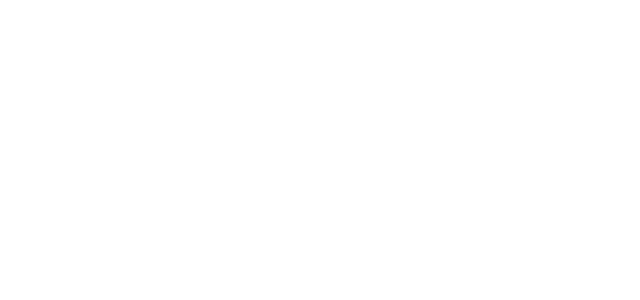
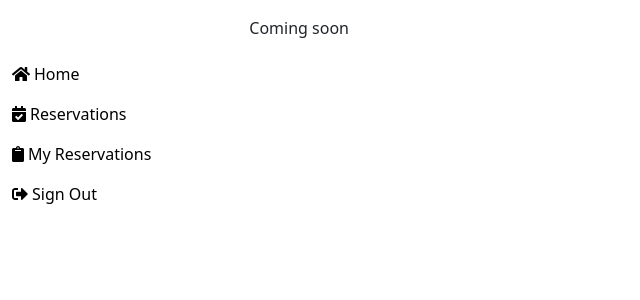
Before and after one commit to mariordgez/Final-Capstone-React, a React (Create React App) app: page /reservations in a window 1280 px wide. Before the commit this address had no page. Shown: the top 300 px of the page, without its empty margins (0-640 px from the left). Built offline with nearby package versions, Linux system fonts and the light colour scheme.

Commit message:
Add routing to navbar

```diff
--- a/src/App.js
+++ b/src/App.js
@@ -5,6 +5,8 @@
 import HomePage from './components/homepage/HomePage';
 import LoginForm from './components/login/loginForm';
 import Detail from './components/Detail';
+import Reservations from './components/Reservations/reservations';
+import MyReservations from './components/Reservations/myReservations';
 import './App.css';
 import Navbar from './components/Navbar/navbar';
 
@@ -35,6 +37,8 @@
             />
           )}
           <Route path="/detail/cars/:carid" element={<Navbar Page={Detail} />} />
+          <Route path="/reservations" element={<Navbar Page={Reservations} />} />
+          <Route path="/myReservations" element={<Navbar Page={MyReservations} />} />
         </Routes>
       </main>
     </Router>
--- a/src/components/Navbar/navbar.js
+++ b/src/components/Navbar/navbar.js
@@ -35,13 +35,13 @@
                 </Link>
               </li>
               <li className="px-1 nav-item w-100 hoverlink">
-                <Link to="/" className="hoverlink nav-link align-middle px-0">
+                <Link to="/reservations" className="hoverlink nav-link align-middle px-0">
                   <FontAwesomeIcon icon={faCalendarCheck} />
                   <span className="ms-1 d-none d-sm-inline">Reservations</span>
                 </Link>
               </li>
               <li className="px-1 nav-item w-100 hoverlink">
-                <Link to="/" className="hoverlink nav-link align-middle px-0">
+                <Link to="/myReservations" className="hoverlink nav-link align-middle px-0">
                   <FontAwesomeIcon icon={faClipboard} />
                   <span className="ms-1 d-none d-sm-inline">My Reservations</span>
                 </Link>
--- /dev/null
+++ b/src/components/Reservations/myReservations.js
@@ -0,0 +1,5 @@
+import React from 'react';
+
+const MyReservation = () => <div className="container-fluid">Coming soon</div>;
+
+export default MyReservation;
--- /dev/null
+++ b/src/components/Reservations/reservations.js
@@ -0,0 +1,5 @@
+import React from 'react';
+
+const Reservations = () => <div className="container-fluid">Coming soon</div>;
+
+export default Reservations;
```
